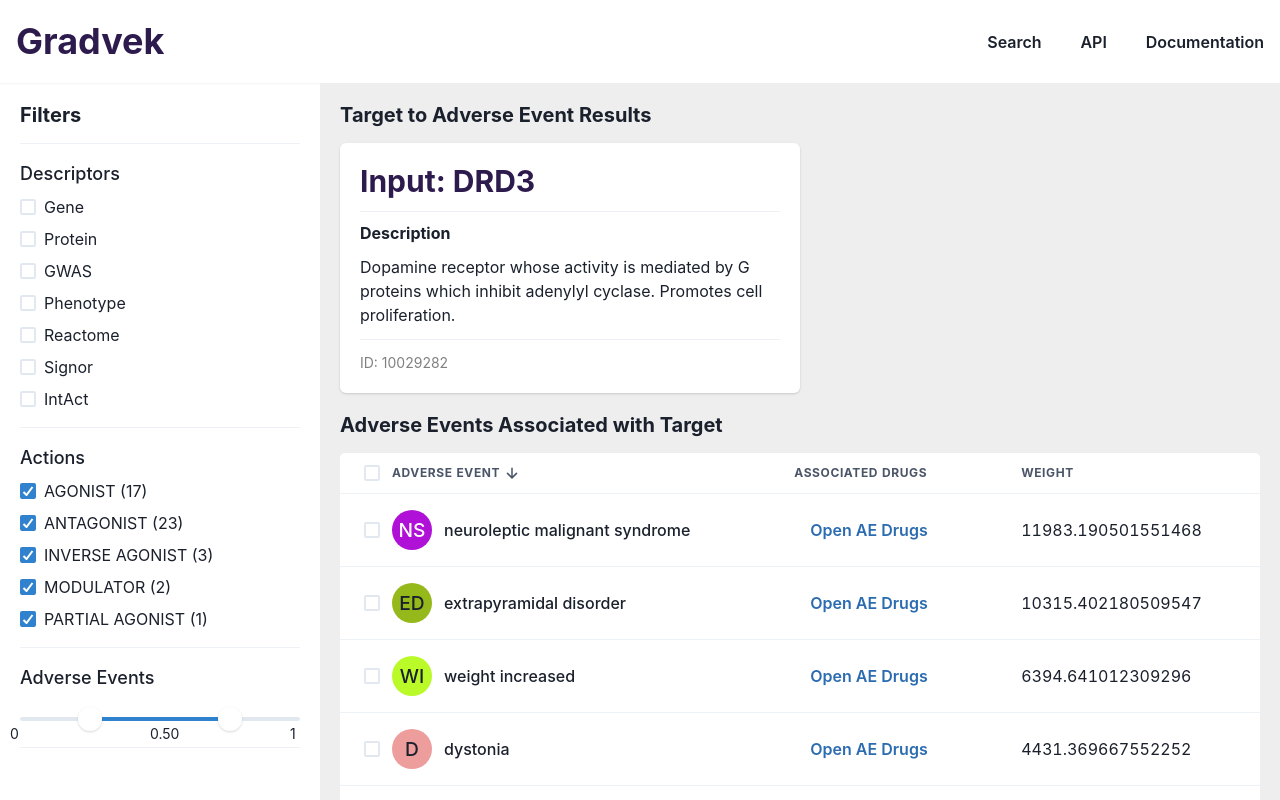
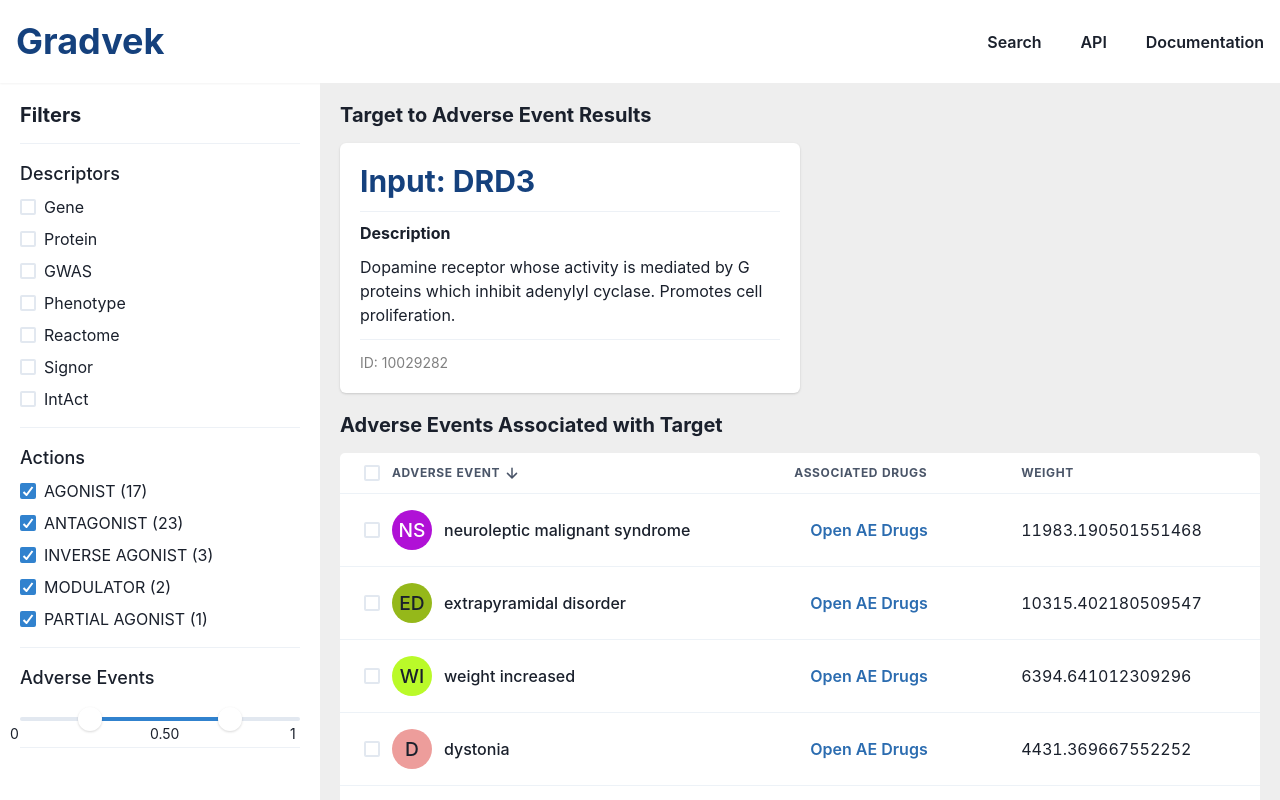
Before and after one commit to team-gradvek/gradvek, a Next.js app in the folder frontend/: page /adverseEvents in a window 1280 px wide. Shown: the top 800 px of the page. Built offline with nearby package versions, Linux system fonts and the light colour scheme.

Commit message:
new palette

```diff
--- a/frontend/src/components/search/adverseEventToTarget.tsx
+++ b/frontend/src/components/search/adverseEventToTarget.tsx
@@ -5,6 +5,7 @@ import React, { useState } from 'react';
 import { AsyncTypeahead } from 'react-bootstrap-typeahead';
 import styles from "../../styles/Search.module.css"
 import Link from 'next/link';
+import theme from '@/styles/theme';
 
 // Typeahead URI - DJANGO BACKEND
 const SEARCH_URI = 'http://localhost:8000/api/adverse-events'
@@ -63,7 +64,7 @@ function AdverseEventToTargetSearch() {
           )}
         />
         <Center>
-          <Button size="lg" mt="5" bg='#0069A4' color="white"><Link href="/adverseEventToTarget">Search</Link></Button>
+          <Button size="lg" mt="5" bg={theme.brand.secondary} color="white"><Link href="/adverseEventToTarget">Search</Link></Button>
         </Center>
         </TabPanel>
 
--- a/frontend/src/components/search/targetToAdverseEventSearch.tsx
+++ b/frontend/src/components/search/targetToAdverseEventSearch.tsx
@@ -5,6 +5,7 @@ import React, { useState } from 'react';
 import { AsyncTypeahead } from 'react-bootstrap-typeahead';
 import styles from "../../styles/Search.module.css"
 import Link from 'next/link';
+import theme from '@/styles/theme';
 
 // Typeahead URI - DJANGO BACKEND
 const SEARCH_URI = 'http://localhost:8000/api/targets'
@@ -62,7 +63,7 @@ function TargetToAESearch() {
           )}
         />
         <Center>
-          <Button size="lg" bg="#0F2A37" color="white" mt="5"><Link href="/adverseEvents">Search</Link></Button>
+          <Button size="lg" bg={theme.brand.secondary} color="white" mt="5"><Link href="/adverseEvents">Search</Link></Button>
         </Center>
         </TabPanel>
       );
--- a/frontend/src/components/search/targetToTargetSimilaritySearch.tsx
+++ b/frontend/src/components/search/targetToTargetSimilaritySearch.tsx
@@ -5,6 +5,7 @@ import React, { useState } from 'react';
 import { AsyncTypeahead } from 'react-bootstrap-typeahead';
 import styles from "../../styles/Search.module.css"
 import Link from 'next/link';
+import theme from '@/styles/theme';
 
 // Typeahead URI - DJANGO BACKEND
 const SEARCH_URI = 'http://localhost:8000/api/targets'
@@ -62,7 +63,7 @@ function TargetToTargetSimilaritySearch() {
           )}
         />
         <Center>
-          <Button size="lg" bg="#0F2A37" color="white" mt="5"><Link href="/targetToTarget">Search</Link></Button>
+          <Button size="lg" bg={theme.brand.secondary} color="white" mt="5"><Link href="/targetToTarget">Search</Link></Button>
         </Center>
         </TabPanel>
       );
--- a/frontend/src/pages/index.js
+++ b/frontend/src/pages/index.js
@@ -18,7 +18,6 @@ export default function Index() {
           <link rel="icon" href="/favicon.ico" />
         </Head>
         <Box bg={theme.brand.color}>
-        {/* <Box className='gradient-bg'> */}
         <Container color='white' w='100%' maxWidth='1366px' py='10' px='10em'>
 
         <Center>
--- a/frontend/src/styles/theme.js
+++ b/frontend/src/styles/theme.js
@@ -1,6 +1,8 @@
 import { extendTheme, theme as baseTheme } from "@chakra-ui/react";
 import { theme as gradvekTheme } from '@chakra-ui/pro-theme'
 import '@fontsource/fira-code'
+
+// palette https://mycolor.space/?hex=%232E1B4E&sub=1 - matching gradient section
 
 export const theme = extendTheme({
   initialColorMode: "light",
@@ -11,7 +13,9 @@ export const theme = extendTheme({
     body: `'Fira CodeVariable', -apple-system, system-ui, sans-serif`,
   },
   brand: {
-    color: "#2E1B4E",
+    color: "#15417D",
+    secondary: "#0069A4",
+    purple: "#2E1B4E"
   },
   gradvekTheme,
 });
```
